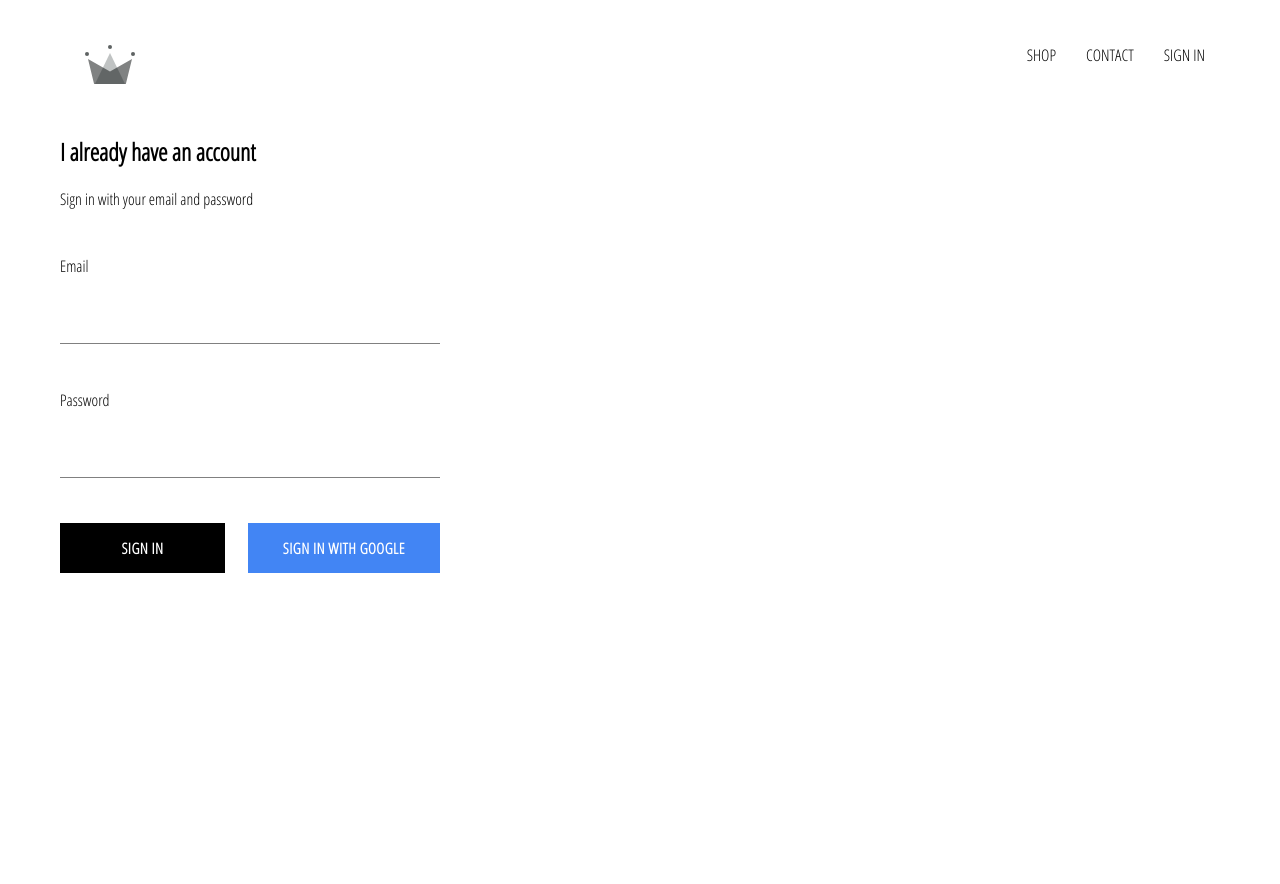
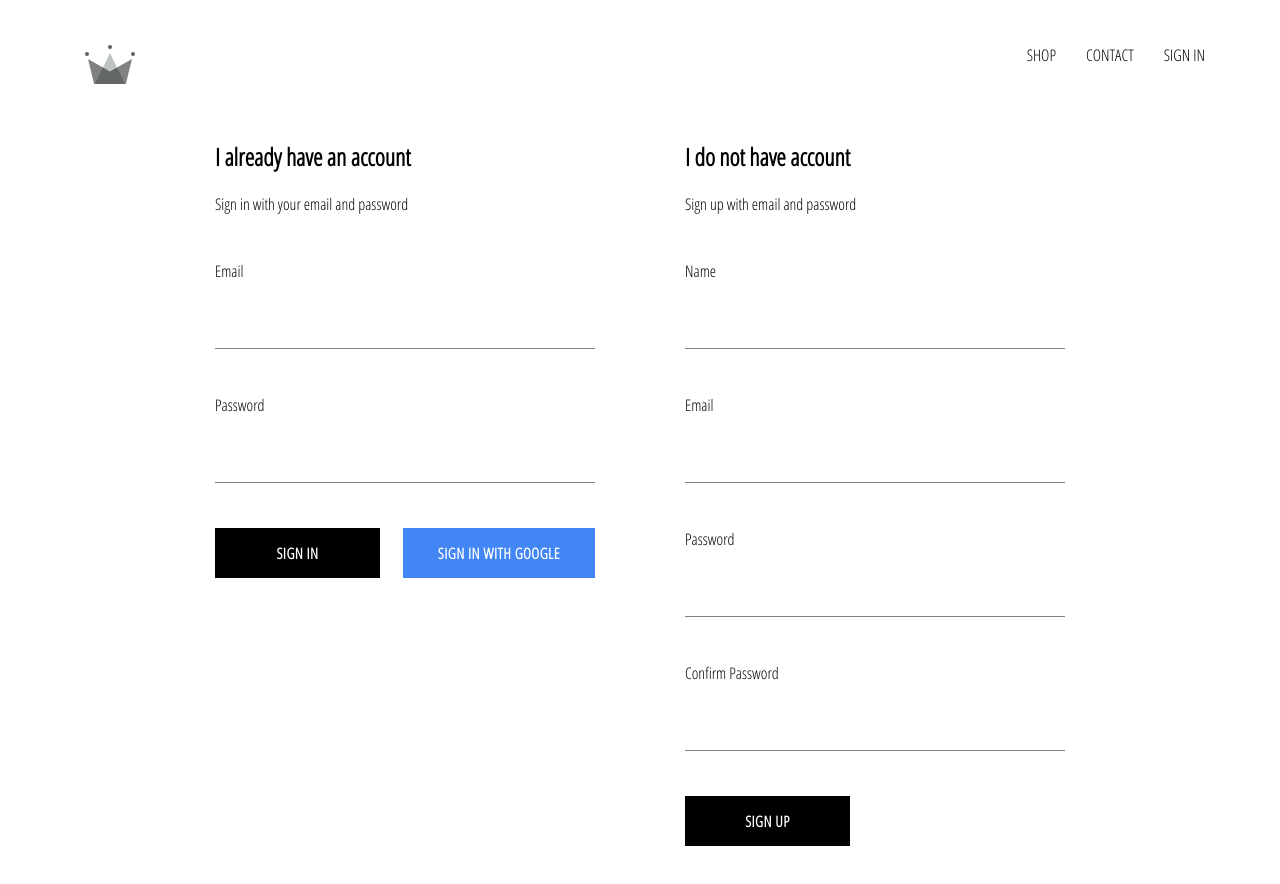
Before and after one commit to anhquangtech/crwn-clothing, a React (Create React App) app: page /signIn in a window 1280 px wide. Shown: the top 884 px of the page. Before the commit the page ends 800 px from the top, so only its background shows below. Built offline with nearby package versions, Linux system fonts and the light colour scheme; no server answers.

Commit message:
[master]: Complete Sign up with email and password

```diff
--- a/src/App.js
+++ b/src/App.js
@@ -6,7 +6,7 @@
 import ShopPage from './pages/shop/shop.component';
 import SignInSignUpPage from './pages/signIn-signUp/signInsignUp.component';
 import Header from './components/header/header.component';
-import { auth } from './firebase/firebase.utils';
+import { auth, createUserProfileDocument } from './firebase/firebase.utils';
 
 class App extends React.Component {
     unsubcribeFromAuth = null;
@@ -20,10 +20,24 @@
     }
 
     componentDidMount() {
-      this.unsubcribeFromAuth = auth.onAuthStateChanged(user => {
-          this.setState({
-              currentUser: user
-          })
+      this.unsubcribeFromAuth = auth.onAuthStateChanged(async userAuth => {
+        if (userAuth) {
+            const userRef = await createUserProfileDocument(userAuth);
+
+            userRef.onSnapshot((snapShot) => {
+                this.setState({
+                    currentUser: {
+                        id: snapShot.id,
+                        ...snapShot.data()
+                    }
+                })
+                console.log(this.state);
+            })
+        }
+
+        this.setState({
+            currentUser: userAuth
+        })
       })
     }
 
--- /dev/null
+++ b/src/components/sign-up/signUp.component.jsx
@@ -0,0 +1,112 @@
+import React from 'react';
+import './signUp.styles.scss';
+
+import FormInput from '../form-input/formInput.component';
+import CustomButton from '../custom-button/customButton.component';
+import {auth, createUserProfileDocument} from '../../firebase/firebase.utils';
+
+class SignUp extends React.Component {
+    constructor(props) {
+        super(props);
+
+        this.state = {
+            displayName: '',
+            email: '',
+            password: '',
+            confirmPassword: ''
+        }
+    }
+
+    handleChange = event => {
+        const {name, value} = event.target;
+
+        this.setState({
+            [name]: value
+        });
+    }
+
+    handleSubmit = async event => {
+        event.preventDefault();
+        const { displayName, email, password, confirmPassword} = this.state;
+
+        if (password !== confirmPassword) {
+            alert("Password don't match");
+            return;
+        }
+        try {
+            const { user } = await auth.createUserWithEmailAndPassword(
+                email,
+                password
+            );
+            await createUserProfileDocument(user, {displayName});
+            console.log(user);
+            // this.setState({
+            //     displayName: '',
+            //     email: '',
+            //     password: '',
+            //     confirmPassword: ''
+            // });
+        } catch (error) {
+            console.log('Error register account', error.message);
+        }
+        this.setState({
+            displayName: '',
+            email: '',
+            password: '',
+            confirmPassword: ''
+        });
+    }
+
+    render() {
+        const { displayName, email, password, confirmPassword} = this.state;
+
+        return (
+            <div className="sign-up">
+                <h2>I do not have account</h2>
+                <span>Sign up with email and password</span>
+                <form className="sign-up-form" onSubmit={this.handleSubmit}>
+                    <FormInput
+                      name="displayName"
+                      type="text"
+                      value={displayName}
+                      handleChange={this.handleChange}
+                      label="Name"
+                      required
+                    />
+
+                    <FormInput
+                      name="email"
+                      type="email"
+                      value={email}
+                      handleChange={this.handleChange}
+                      label="Email"
+                      required
+                    />
+
+                    <FormInput
+                      name="password"
+                      type="password"
+                      value={password}
+                      handleChange={this.handleChange}
+                      label="Password"
+                      required
+                    />
+
+                    <FormInput
+                      name="confirmPassword"
+                      type="password"
+                      value={confirmPassword}
+                      handleChange={this.handleChange}
+                      label="Confirm Password"
+                      required
+                    />
+                    <div className="buttons">
+                        <CustomButton type="submit">Sign Up</CustomButton>
+                    </div>
+                </form>
+            </div>
+        )
+    }
+}
+
+export default SignUp;
--- /dev/null
+++ b/src/components/sign-up/signUp.styles.scss
@@ -0,0 +1,9 @@
+.sign-up {
+	display: flex;
+	flex-direction: column;
+	width: 380px;
+
+	.title {
+		margin: 10px 0;
+	}
+}
--- a/src/firebase/firebase.utils.js
+++ b/src/firebase/firebase.utils.js
@@ -12,6 +12,31 @@
     appId: "1:597353490564:web:86ff81dc19b3b8a6e7fad1",
     measurementId: "G-9TZFFYN0EP"
 };
+
+export const createUserProfileDocument = async (userAuth, additionalData) => {
+    if (!userAuth) return;
+
+    const userRef = firestore.doc(`users/${userAuth.uid}`);
+    const snapShot = await userRef.get();
+
+    if (!snapShot.exists) {
+        const {displayName, email} = userAuth;
+        const createAt = new Date();
+
+        try {
+            await userRef.set({
+                displayName,
+                email,
+                createAt,
+                ...additionalData
+            })
+        } catch (error) {
+            console.log('error creating user', error.message);
+        }
+    }
+
+    return userRef;
+}
 
 firebase.initializeApp(config)
 
--- a/src/pages/signIn-signUp/signInsignUp.component.jsx
+++ b/src/pages/signIn-signUp/signInsignUp.component.jsx
@@ -2,10 +2,12 @@
 import './signInsignUp.styles.scss';
 
 import SignIn from '../../components/sign-in/signIn.component';
+import SignUp from '../../components/sign-up/signUp.component';
 
 const signInSignUpPage = () => (
     <div className="sign-in-and-sign-up">
         <SignIn />
+        <SignUp />
     </div>
 )
 
--- a/src/pages/signIn-signUp/signInsignUp.styles.scss
+++ b/src/pages/signIn-signUp/signInsignUp.styles.scss
@@ -0,0 +1,6 @@
+.sign-in-and-sign-up {
+	width: 850px;
+	display: flex;
+	justify-content: space-between;
+	margin: 30px auto;
+}
```
Also changed, not shown: 1 other file (tests, documents, lock files or other folders).
